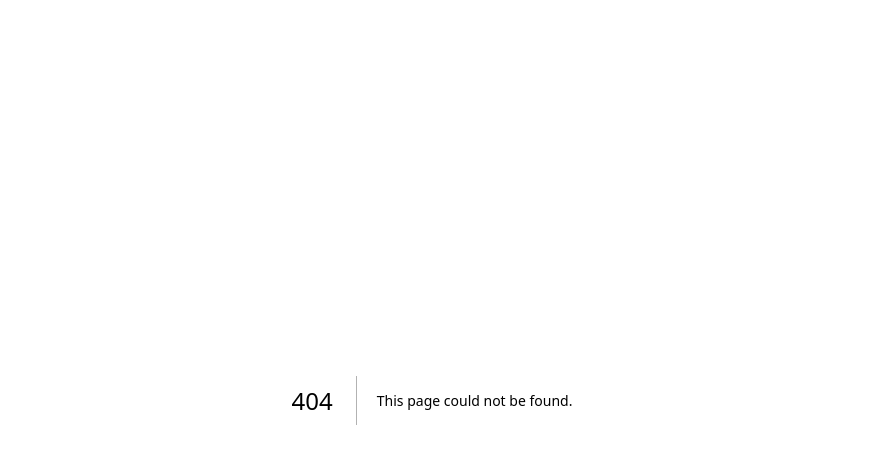
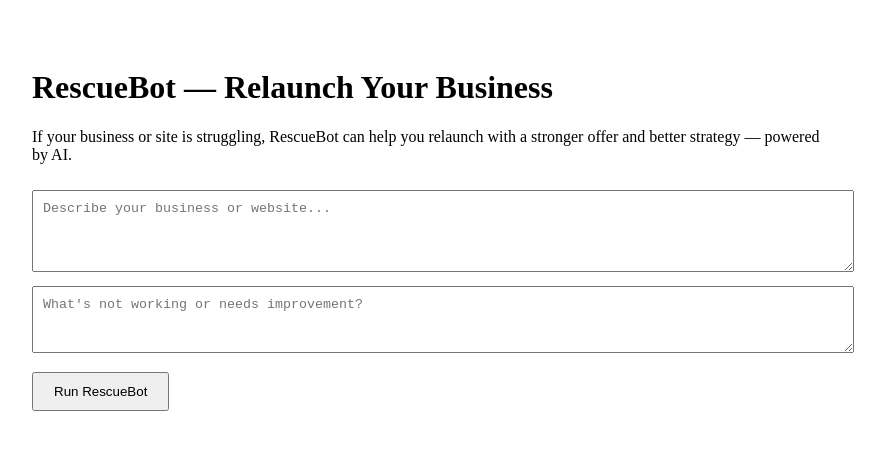
Before and after one commit to GlobalBlockInc/AIOS-frontend, a Next.js app: page /tools/rescuebot in a window 1280 px wide. Before the commit this address had no page. Shown: the top 464 px of the page, without its empty margins (208-1093 px from the left). Built offline with nearby package versions, Linux system fonts and the light colour scheme.

Commit message:
Create rescuebot.jsx

```diff
--- /dev/null
+++ b/pages/tools/rescuebot.jsx
@@ -0,0 +1,52 @@
+import { useState } from "react";
+
+export default function RescueBotPage() {
+  const [desc, setDesc] = useState("");
+  const [problems, setProblems] = useState("");
+  const [report, setReport] = useState("");
+  const userId = "demo-user-001";
+
+  const runRescue = async () => {
+    const res = await fetch("/api/rescuebot", {
+      method: "POST",
+      headers: { "Content-Type": "application/json" },
+      body: JSON.stringify({ userId, businessDesc: desc, problems })
+    });
+    const data = await res.json();
+    setReport(data.report || "No response");
+  };
+
+  return (
+    <div style={{ padding: "40px", maxWidth: "800px", margin: "auto" }}>
+      <h1>RescueBot — Relaunch Your Business</h1>
+      <p>If your business or site is struggling, RescueBot can help you relaunch with a stronger offer and better strategy — powered by AI.</p>
+
+      <textarea
+        value={desc}
+        onChange={(e) => setDesc(e.target.value)}
+        placeholder="Describe your business or website..."
+        rows={4}
+        style={{ width: "100%", marginTop: "10px", padding: "10px" }}
+      />
+
+      <textarea
+        value={problems}
+        onChange={(e) => setProblems(e.target.value)}
+        placeholder="What's not working or needs improvement?"
+        rows={3}
+        style={{ width: "100%", marginTop: "10px", padding: "10px" }}
+      />
+
+      <button onClick={runRescue} style={{ marginTop: "15px", padding: "10px 20px" }}>
+        Run RescueBot
+      </button>
+
+      {report && (
+        <div style={{ marginTop: "30px", background: "#eef", padding: "20px", borderRadius: "8px" }}>
+          <h3>Rescue Plan:</h3>
+          <pre style={{ whiteSpace: "pre-wrap" }}>{report}</pre>
+        </div>
+      )}
+    </div>
+  );
+}
```
